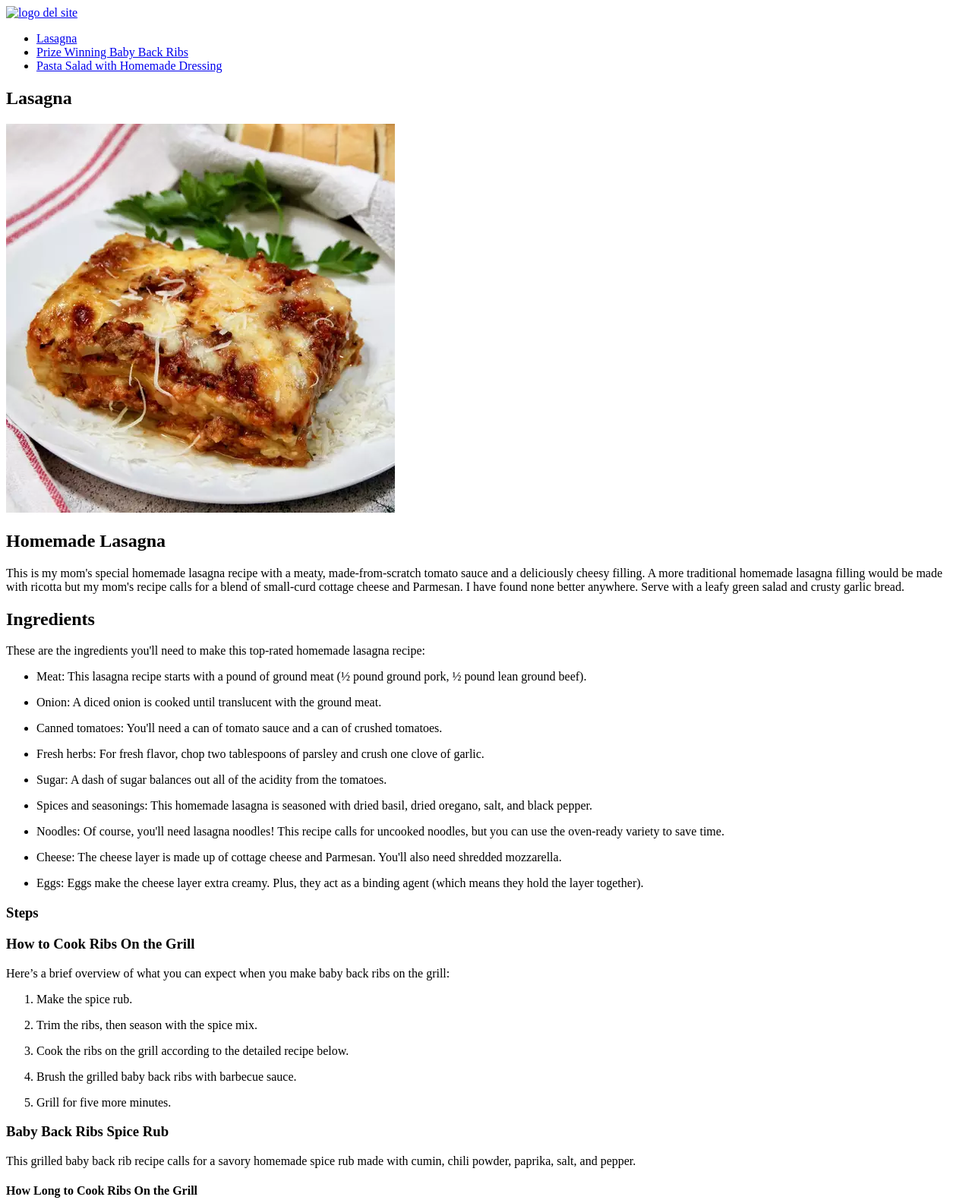
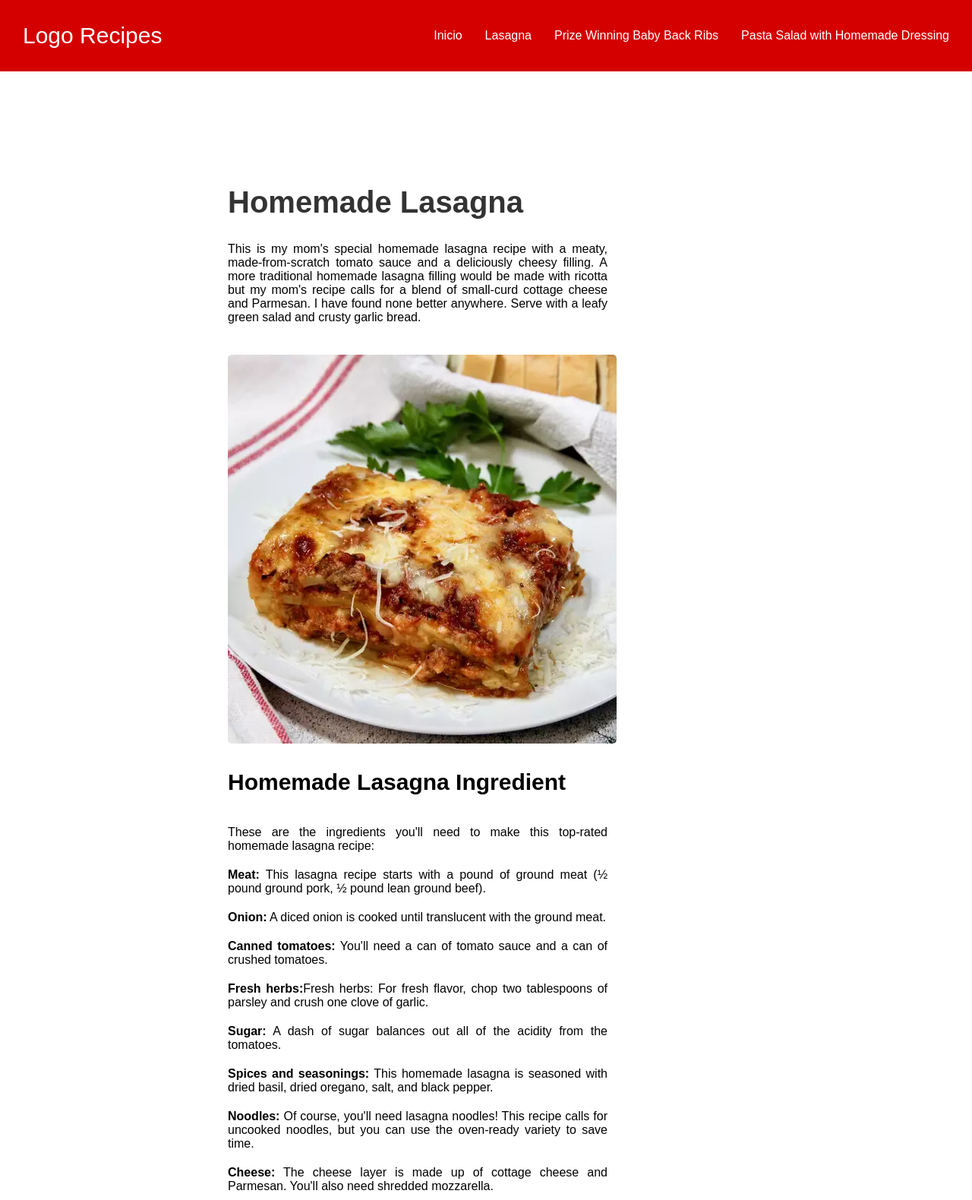
Before and after one commit to gdanielzd/odin-recipes, a plain HTML site: page pages/lasagna.html in a window 1280 px wide. Shown: the top 1580 px of the page at 76% size. Drawn offline with Linux system fonts and the light colour scheme.

Commit message:
agregando nuevas clases a las etiquetas html y agregando estilos en css al navbar, las imagenes, headers y parrafos

```diff
--- a/pages/lasagna.html
+++ b/pages/lasagna.html
@@ -3,23 +3,30 @@
     <head>
         <meta charset="UTF-8" />
         <meta name="viewport" content="width=device-width, initial-scale=1.0" />
+        <link rel="stylesheet" href="../styles/main.css">
         <title>Lasagna</title>
     </head>
     <body>
         <!-- Header -->
         <header>
-        <!-- Logo -->
-            <a href="index.html"> <img src="" alt="logo del site" /></a>
+
+
         <!-- Nav Bar -->
             <nav class="navbar">
-                <ul>
-                    <li class="navbar list">
+                <!-- Logo -->
+                <a class="logo" href="index.html">Logo Recipes</a>
+                <!-- Links -->
+                <ul class="nav-links">
+                    <li>
+                        <a href="../index.html">Inicio</a>
+                    </li>
+                    <li class="">
                         <a href="pages/lasagna.html">Lasagna</a>
                     </li>
-                    <li class="navbar list">
+                    <li class="">
                         <a href="pages/Prize-Winning-Baby-Back-Ribs.html">Prize Winning Baby Back Ribs</a>
                     </li>
-                    <li class="navbar list">
+                    <li class="">
                         <a href="pages/Pasta-Salad-with-Homemade-Dressing.html">Pasta Salad with Homemade Dressing</a>
                     </li>
                 </ul>
@@ -29,68 +36,67 @@
         <main>
             <!-- Section Principal -->
             <section class="section-principal">
-                <h1>Lasagna</h1>
-                <img class="img-lasagna" src="../assets/lasagna_principal.webp" alt="Lasagna picture"/>
-                <h2>Homemade Lasagna</h2>
+                <h1>Homemade Lasagna</h1>
                 <p>This is my mom's special homemade lasagna recipe with a meaty, made-from-scratch tomato sauce and a deliciously cheesy filling. A more traditional homemade lasagna filling would be made with ricotta but my mom's recipe calls for a blend of small-curd cottage cheese and Parmesan. I have found none better anywhere. Serve with a leafy green salad and crusty garlic bread.
                 </p>
+                <img class="img-lasagna" src="../assets/lasagna_principal.webp" alt="Lasagna picture"/>
             </section>
             <!-- Section Ingredients -->
             <section class="section-ingredients">
-                <h2>Ingredients</h2>
+                <h2>Homemade Lasagna Ingredient</h2>
                 <p>These are the ingredients you'll need to make this top-rated homemade lasagna recipe:</p>
                 <ul>
                     <li>
                         <p>
-                            Meat: This lasagna recipe starts with a pound of ground meat (½
+                            <b>Meat:</b> This lasagna recipe starts with a pound of ground meat (½
                             pound ground pork, ½ pound lean ground beef).
                         </p>
                     </li>
                     <li>
                         <p>
-                            Onion: A diced onion is cooked until translucent with the ground
+                            <b>Onion:</b> A diced onion is cooked until translucent with the ground
                             meat.
                         </p>
                     </li>
                     <li>
                         <p>
-                            Canned tomatoes: You'll need a can of tomato sauce and a can of
+                            <b>Canned tomatoes:</b> You'll need a can of tomato sauce and a can of
                             crushed tomatoes.
                         </p>
                     </li>
                     <li>
                         <p>
-                            Fresh herbs: For fresh flavor, chop two tablespoons of parsley and
+                            <b>Fresh herbs:</b>Fresh herbs: For fresh flavor, chop two tablespoons of parsley and
                             crush one clove of garlic.
                         </p>
                     </li>
                     <li>
                         <p>
-                            Sugar: A dash of sugar balances out all of the acidity from the
+                            <b>Sugar:</b> A dash of sugar balances out all of the acidity from the
                             tomatoes.
                         </p>
                     </li>
                     <li>
                         <p>
-                            Spices and seasonings: This homemade lasagna is seasoned with dried
+                            <b>Spices and seasonings:</b> This homemade lasagna is seasoned with dried
                             basil, dried oregano, salt, and black pepper.
                         </p>
                     </li>
                     <li>
                         <p>
-                            Noodles: Of course, you'll need lasagna noodles! This recipe calls
+                            <b>Noodles:</b> Of course, you'll need lasagna noodles! This recipe calls
                             for uncooked noodles, but you can use the oven-ready variety to save time.
                         </p>
                     </li>
                     <li>
                         <p>
-                            Cheese: The cheese layer is made up of cottage cheese and Parmesan.
+                            <b>Cheese:</b> The cheese layer is made up of cottage cheese and Parmesan.
                             You'll also need shredded mozzarella.
                         </p>
                     </li>
                     <li>
                         <p>
-                            Eggs: Eggs make the cheese layer extra creamy. Plus, they act as a
+                            <b>Eggs:</b> Eggs make the cheese layer extra creamy. Plus, they act as a
                             binding agent (which means they hold the layer together).
                         </p>
                     </li>
@@ -98,7 +104,6 @@
             </section>
             <!-- Section Steps -->
             <section class="section-steps">
-                <h3>Steps</h3>
                 <h3>How to Cook Ribs On the Grill</h3>
                 <p>
                     Here’s a brief overview of what you can expect when you make baby back
--- /dev/null
+++ b/styles/main.css
@@ -0,0 +1,85 @@
+* {
+    margin: 0;
+    padding: 0;
+    box-sizing: border-box;
+
+}
+
+/* Estilos del header*/
+
+/* Estilos del navbar */
+.navbar {
+    display: flex;
+    justify-content: space-between;
+    align-items: center;
+    padding: 30px;
+    background-color: #d40000;
+}
+a {
+    text-decoration: none;
+}
+
+/*Logo*/
+.logo {
+    text-decoration: none;
+    font-size: 30px;
+    color: #ffffff;
+    }
+
+.nav-links {
+    list-style: none;
+    display: flex;
+}
+
+.nav-links li {
+    margin-left: 30px;
+}
+
+.nav-links a {
+    color: #ffff;
+    font-weight: 100;
+}
+
+/* Estilos del main */
+
+body {
+    background-color: #ffffff;
+    font-family: Arial, Helvetica, sans-serif;
+}
+
+h1 {
+    font-size: 40px;
+    color: rgb(52, 51, 51);
+}
+
+h1 {
+    padding: 150px 0px 0px 300px;
+}
+
+.section-principal p{
+    width: 500px;
+    margin: 30px 35px 40px 300px;
+    text-align: justify;
+}
+
+.img-lasagna {
+    margin-left: 300px;
+    border-radius: 5px;
+}
+
+h2, h3, h4 {
+    margin: 30px 35px 40px 300px;
+    font-size: 30px;
+}
+
+.section-ingredients p {
+    width: 500px;
+    margin: 10px 15px 20px 300px;
+    text-align: justify;
+}
+
+.section-steps p {
+    width: 500px;
+    margin: 10px 15px 20px 300px;
+    text-align: justify;
+}
```
Also changed, not shown: index.html (+9 -5 lines), pages/Pasta-Salad-with-Homemade-Dressing.html (+1 -0 lines), assets/carrot-4818847_1280.jpg (added).
